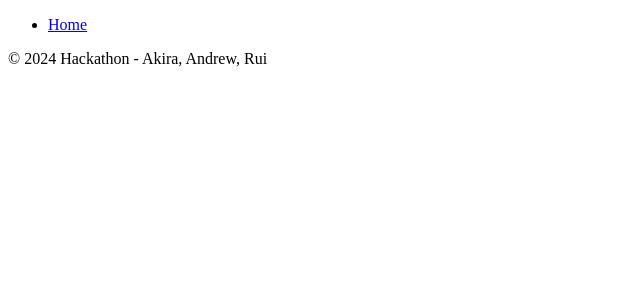
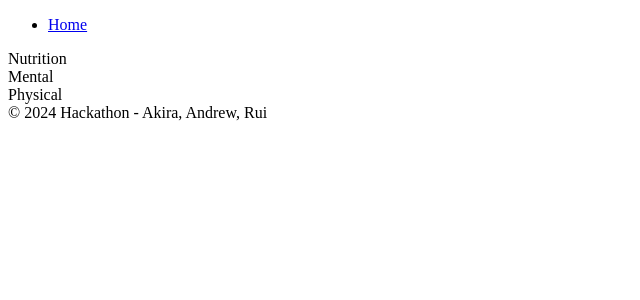
Before and after one commit to akiradurham/hoohacks2024, a Django app: template mysite/healthyhoos/templates/base.html in a window 1280 px wide. Shown: the top 300 px of the page, without its empty margins (0-640 px from the left). Run offline with Django 4.2, Linux system fonts and the light colour scheme; the template is opened without the code that fills it, so the values that code supplies are empty.

Commit message:
changing base home page

```diff
--- a/mysite/healthyhoos/templates/base.html
+++ b/mysite/healthyhoos/templates/base.html
@@ -1,5 +1,10 @@
 <!DOCTYPE html>
-<!-- https://getbootstrap.com/docs/4.0/components/navbar/-->
+<!--
+https://getbootstrap.com/docs/4.0/components/navbar/
+https://getbootstrap.com/docs/4.1/layout/grid/
+
+-->
+
 <html lang="en">
 <head>
     <meta charset="UTF-8">
@@ -16,6 +21,13 @@
             </ul>
         </div>
     </nav>
+    <div class="container">
+        <div class="row gx-5">
+            <div class="col"> Nutrition </div>
+            <div class="col"> Mental </div>
+            <div class="col"> Physical </div>
+        </div>
+    </div>
     <footer class="bg-dark text-center py-3 fixed-bottom">
         <div class="container">
             &copy; 2024 Hackathon - Akira, Andrew, Rui
```
